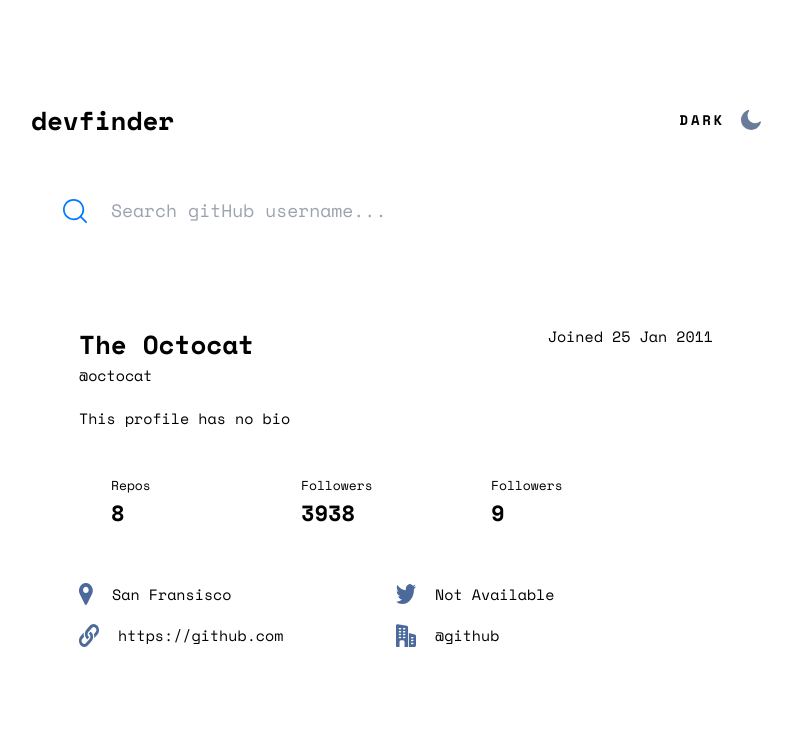
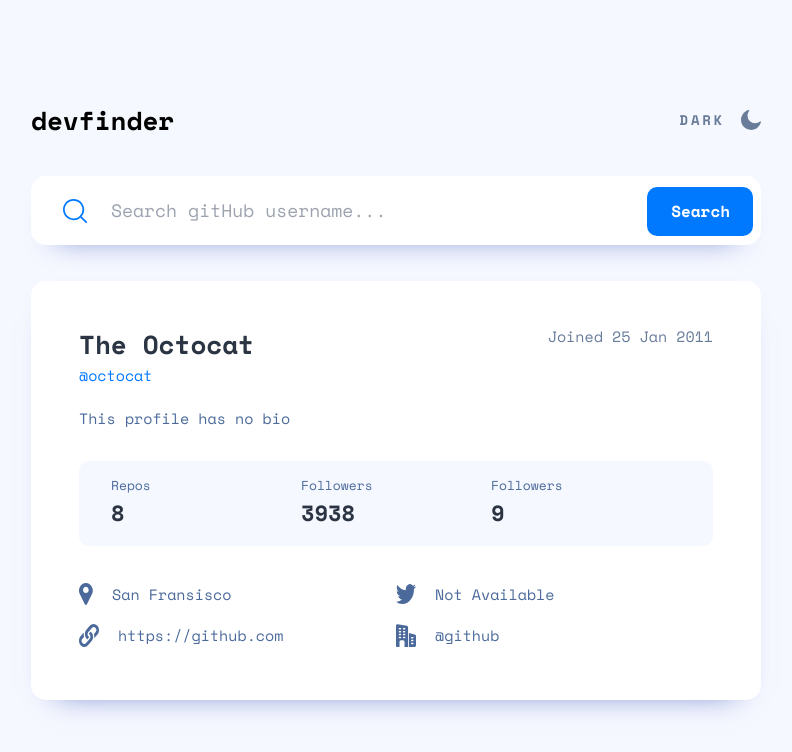
Before and after one commit to EslimDaga/react-github-user-search, a React (Create React App) app: page / in a window 1280 px wide. Shown: the top 752 px of the page, without its empty margins (244-1036 px from the left). Built offline with nearby package versions, Linux system fonts and the light colour scheme.

Commit message:
A medida que vamos avanzando el proyecto este archivo seguira modificandose ya que aun faltan agregar colores

```diff
--- a/tailwind.config.js
+++ b/tailwind.config.js
@@ -3,8 +3,20 @@
   darkMode: "class",
   theme: {
     extend: {
+      colors: {
+        "color-body-light": "#F6F8FF",
+        "color-body-dark": "#141D2F",
+        "color-primary-light": "#0079FF",
+        "color-primary-dark": "#0079FF",
+        "color-text-primary-light": "#4B6A9B",
+        "color-text-second-light": "#697C9A",
+        "color-text-default-light": "#2B3442",
+      },
       fontFamily: {
         space: ["Space Mono", "monospace"],
+      },
+      boxShadow: {
+        "input-search": "0 16px 30px -25px rgba(70, 96, 187, 20)",
       },
     },
   },
```
